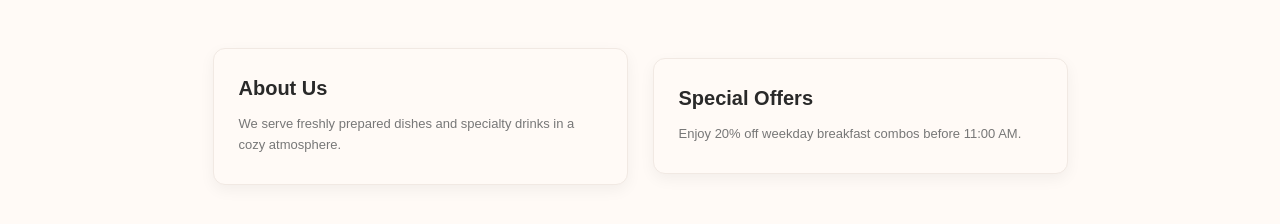
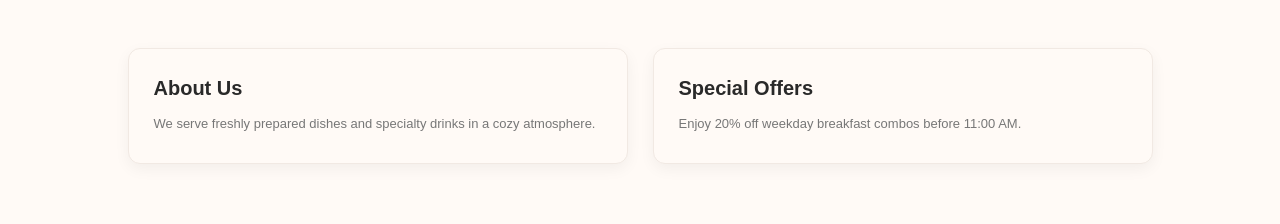
Before and after one commit to adhamhamo/Project, a plain HTML site: page index.html in a window 1280 px wide. Shown: the part 602-826 px from the top of the page. Drawn offline with Linux system fonts and the light colour scheme; a script that the page names is missing.

Commit message:
roqaiya edit

```diff
--- a/style.css
+++ b/style.css
@@ -93,7 +93,7 @@ button:hover {
 }
 
 .card {
-    width: 415px;
+    width: 500px;
     padding: 28px 25px;
     background-color: #fffaf6;
     border: 1px solid #f1e9e3;
```
